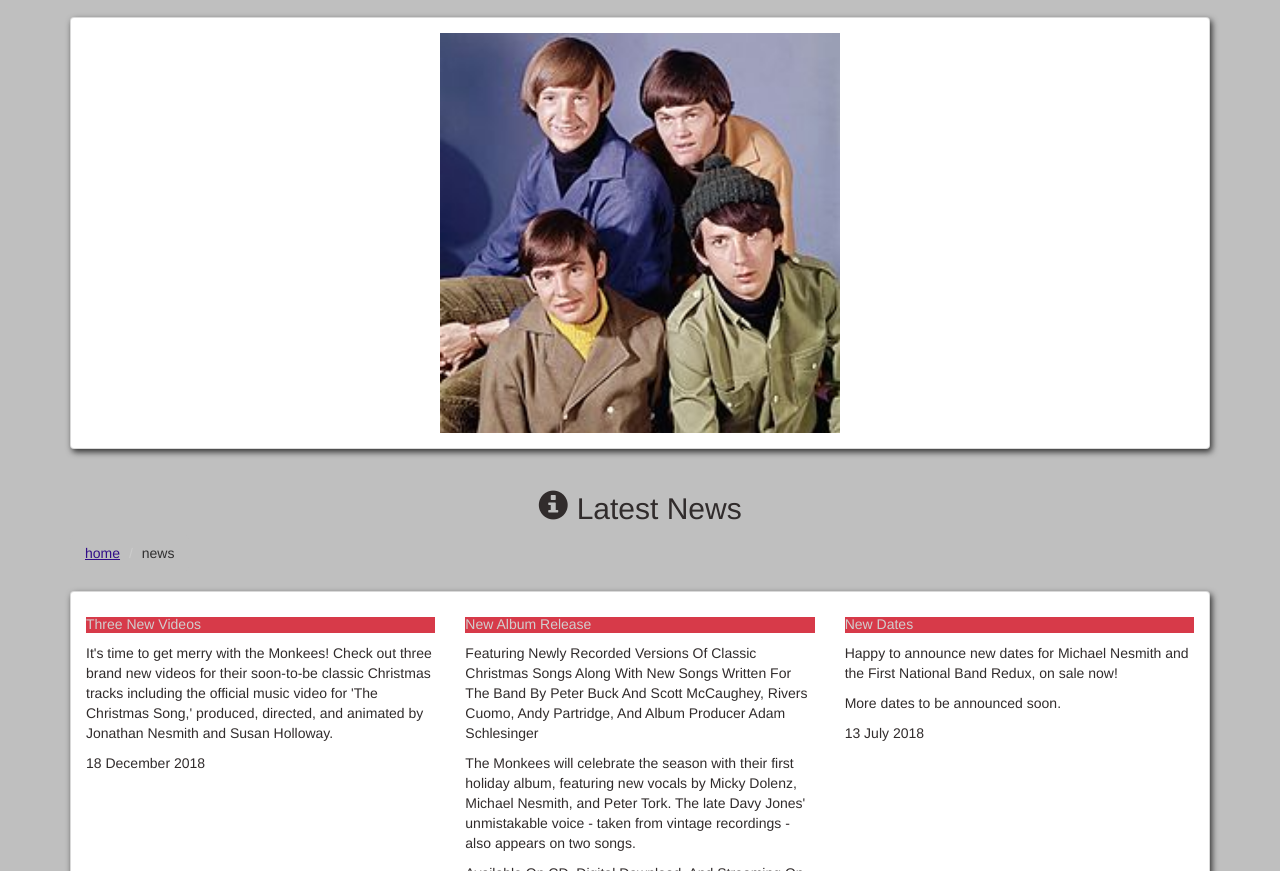
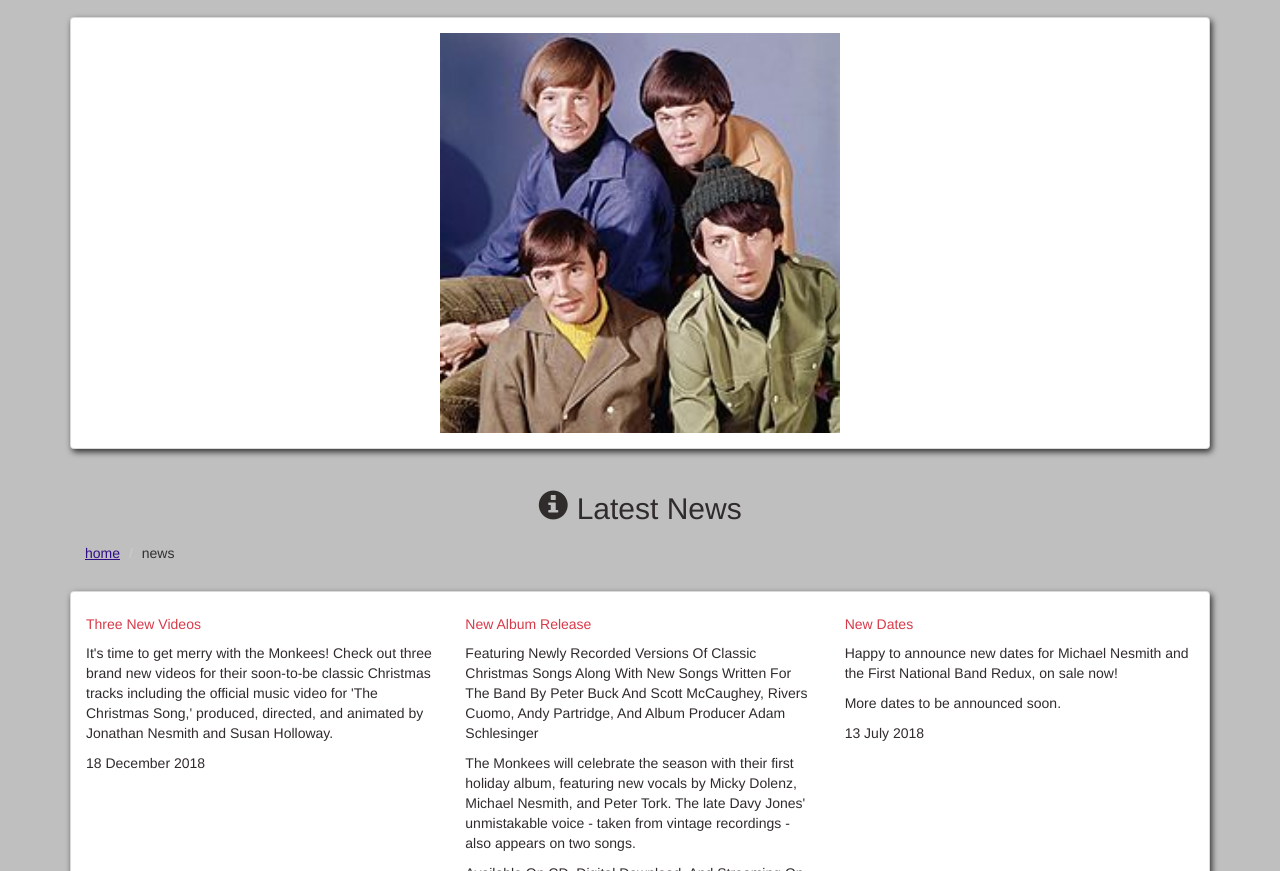
Before and after one commit to Code-Institute-Submissions/project1frontend, a plain HTML site: page index.html in a window 1280 px wide. Shown: the part 229-1100 px from the top of the page. Drawn offline with nearby package versions, Linux system fonts and the light colour scheme; a web font is replaced by a local one.

Commit message:
news headings

```diff
--- a/css/style.css
+++ b/css/style.css
@@ -252,6 +252,10 @@
 
 .h70vh {
   height: 70vh;
+}
+
+.h50vh {
+  height: 50vh;
 }
 
 .h15-5vw {
--- a/index.html
+++ b/index.html
@@ -157,43 +157,63 @@
                     <li><a href="#" class="text-blue underline">home</a></li>
                     <li class="active">news</li>
                 </ol>
+
                 <div class="row">
                     <div class="col-xs-12">
                         <div class="panel panel-default Panel__border--black">
                             <div class="panel-body">
                                 <div class="row">
+
                                     <!-- 🛠 Variant mobile -->
                                     <article class="col-xs-12 col-sm-4">
-                                        <h5 class="text-white red">Three New Videos</h5>
+                                        <h5 class="text-red">Three New Videos</h5>
+
                                         <p class="text-left text-black">It's time to get merry with the Monkees! Check
                                             out three brand new videos for their soon-to-be classic Christmas tracks
                                             including the official music video for 'The Christmas Song,' produced,
                                             directed, and animated by Jonathan Nesmith and Susan Holloway.</p>
+
                                         <p class="text-left text-black">18 December 2018</p>
+
                                     </article>
+
+
                                     <!-- 🛠 Variant mobile -->
                                     <article class="col-xs-12 col-sm-4">
-                                        <h5 class="text-white red">New Album Release</h5>
+                                        <h5 class="text-red">New Album Release</h5>
+
                                         <p class="text-left text-black">Featuring Newly Recorded Versions Of Classic
                                             Christmas Songs Along With New Songs Written For The Band By Peter Buck And
                                             Scott McCaughey, Rivers Cuomo, Andy Partridge, And Album Producer Adam
                                             Schlesinger</p>
+
                                         <p class="text-left text-black">The Monkees will celebrate the season with
                                             their first holiday album, featuring new vocals by Micky Dolenz, Michael
                                             Nesmith, and Peter Tork. The late Davy Jones' unmistakable voice - taken
                                             from vintage recordings - also appears on two songs.</p>
+
                                         <p class="text-left text-black">Available On CD, Digital Download, And
                                             Streaming On October 12</p>
+
                                         <p class="text-left text-black">12 October 2018</p>
+
                                     </article>
+
+
                                     <!-- 🛠 Variant mobile -->
                                     <article class="col-xs-12 col-sm-4">
-                                        <h5 class="text-white red">New Dates</h5>
+                                        <h5 class="text-red">New Dates</h5>
+
                                         <p class="text-left text-black">Happy to announce new dates for Michael Nesmith
                                             and the First National Band Redux, on sale now!</p>
+
                                         <p class="text-left text-black">More dates to be announced soon.</p>
+
                                         <p class="text-left text-black">13 July 2018</p>
+
                                     </article>
+
+
                                 </div>
                             </div>
                         </div>
```
